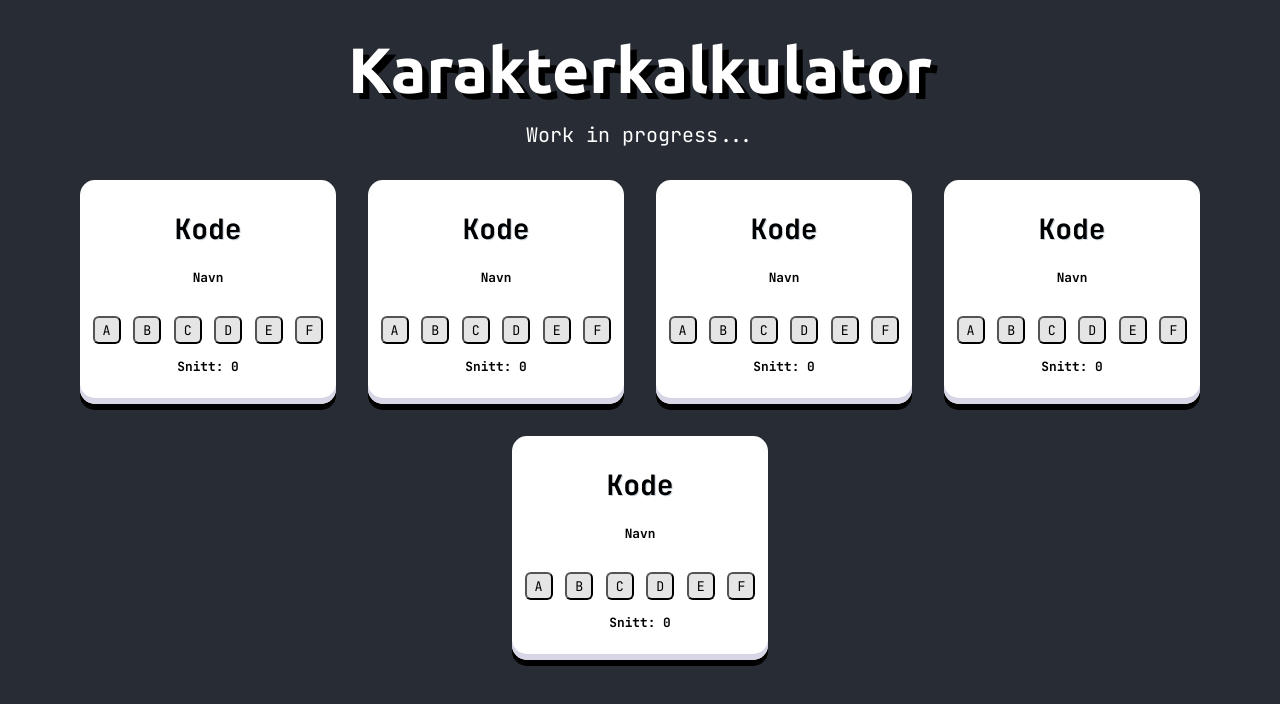
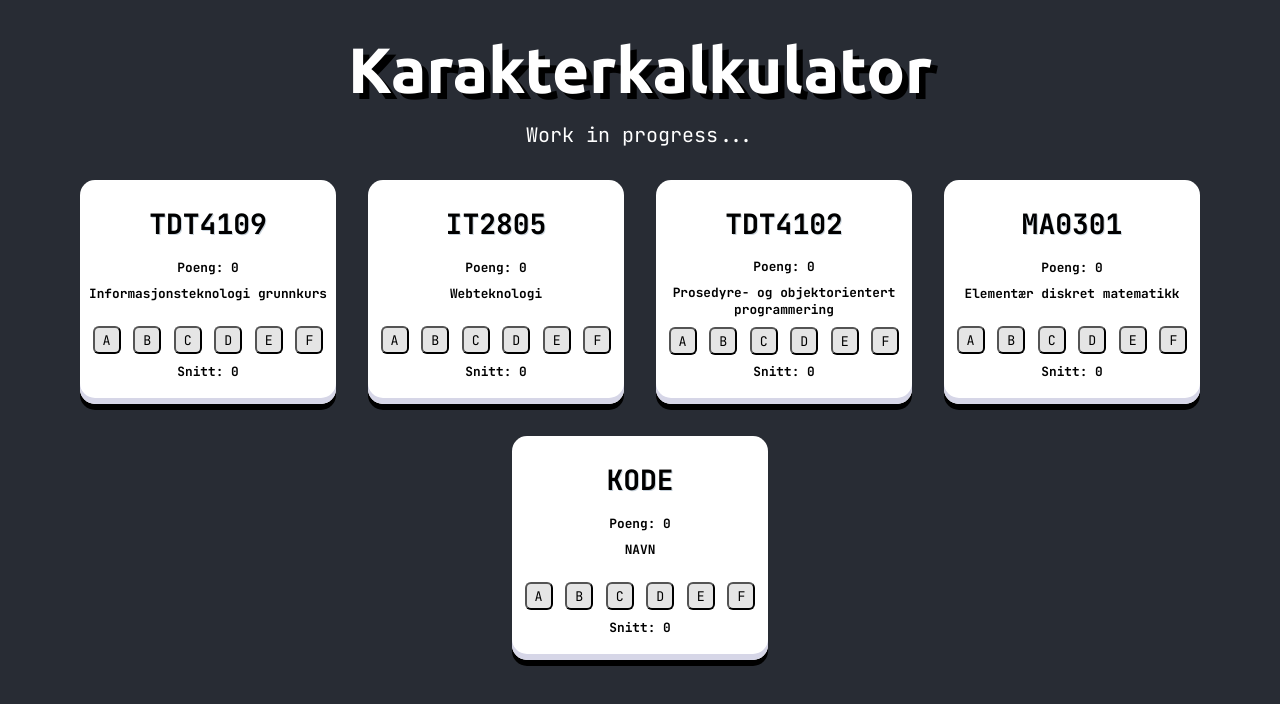
Before and after one commit to havardnyboe/karakterkalkulator, a React (Create React App) app: page / in a window 1280 px wide. Shown: the top 704 px of the page. Built offline with nearby package versions, Linux system fonts and the light colour scheme.

Commit message:
dynamic naming

```diff
--- a/src/App.jsx
+++ b/src/App.jsx
@@ -2,15 +2,23 @@ import Course from "./Course";
 import style from "./styles/App.module.css";
 
 export default function App() {
+
+  const courses = {
+    0: { id: "TDT4109", name: "Informasjonsteknologi grunnkurs" },
+    1: { id: "IT2805", name: "Webteknologi" },
+    2: { id: "TDT4102", name: " Prosedyre- og objektorientert programmering" },
+    3: { id: "MA0301", name: "Elementær diskret matematikk" },
+  };
+
   return (
     <div className={style.app}>
       <h1>Karakterkalkulator</h1>
       <code>Work in progress...</code>
       <div className={style.course_container}>
-        <Course />
-        <Course />
-        <Course />
-        <Course />
+        <Course code={courses[0].id} name={courses[0].name} />
+        <Course code={courses[1].id} name={courses[1].name} />
+        <Course code={courses[2].id} name={courses[2].name} />
+        <Course code={courses[3].id} name={courses[3].name} />
         <Course />
       </div>
     </div>
--- a/src/Course.jsx
+++ b/src/Course.jsx
@@ -1,10 +1,11 @@
 import style from "./styles/Course.module.css";
 
-export default function Course() {
+export default function Course(props) {
   return (
     <div className={style.course}>
-      <h3>Kode</h3>
-      <span>Navn</span>
+      <h3>{props.code || "KODE"}</h3>
+      <span className={style.mg0}>Poeng: {0}</span>
+      <span>{props.name || "NAVN"}</span>
       <div className={style.btn_container}>
         <button>A</button>
         <button>B</button>
--- a/src/index.jsx
+++ b/src/index.jsx
@@ -2,10 +2,12 @@ import React from "react";
 import ReactDOM from "react-dom/client";
 import "./styles/index.css";
 import App from "./App";
+import Footer from "./Footer";
 
 const root = ReactDOM.createRoot(document.getElementById("root"));
 root.render(
   <React.StrictMode>
     <App />
+    <Footer />
   </React.StrictMode>
 );
```
